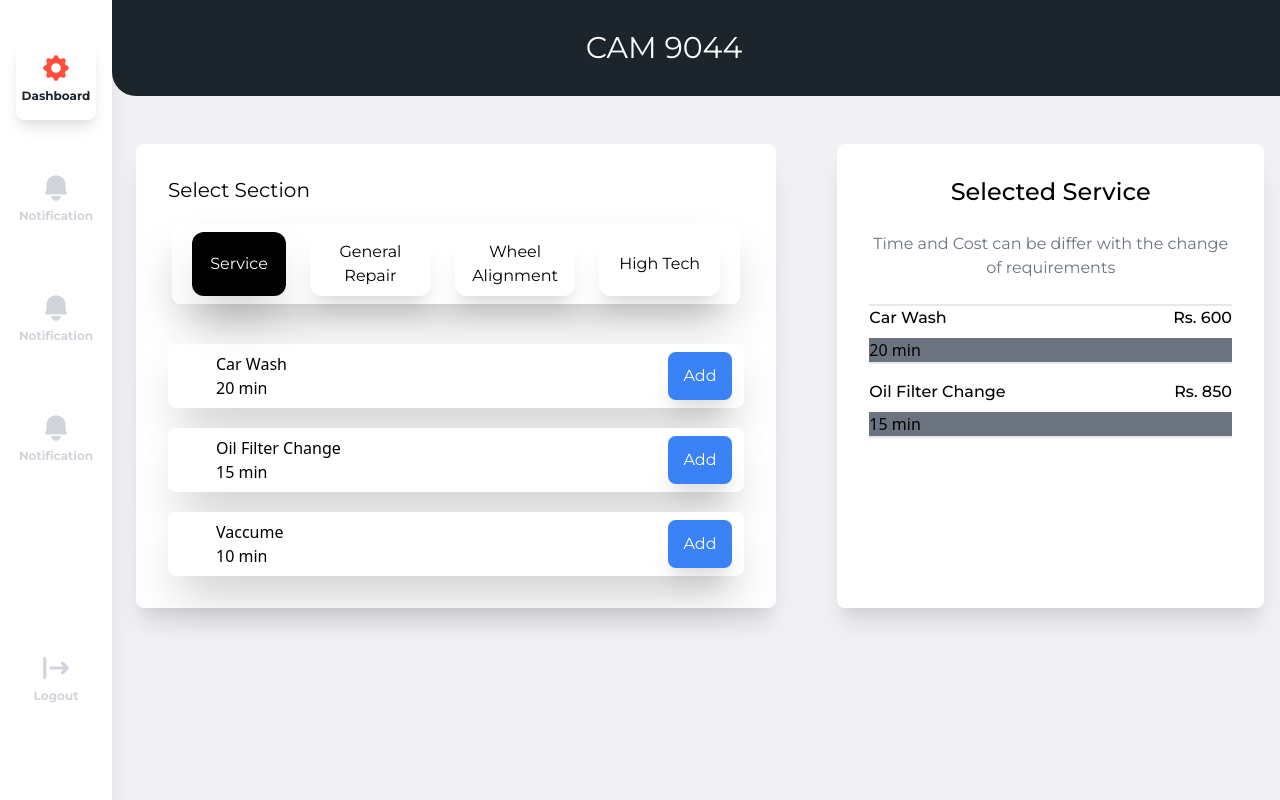
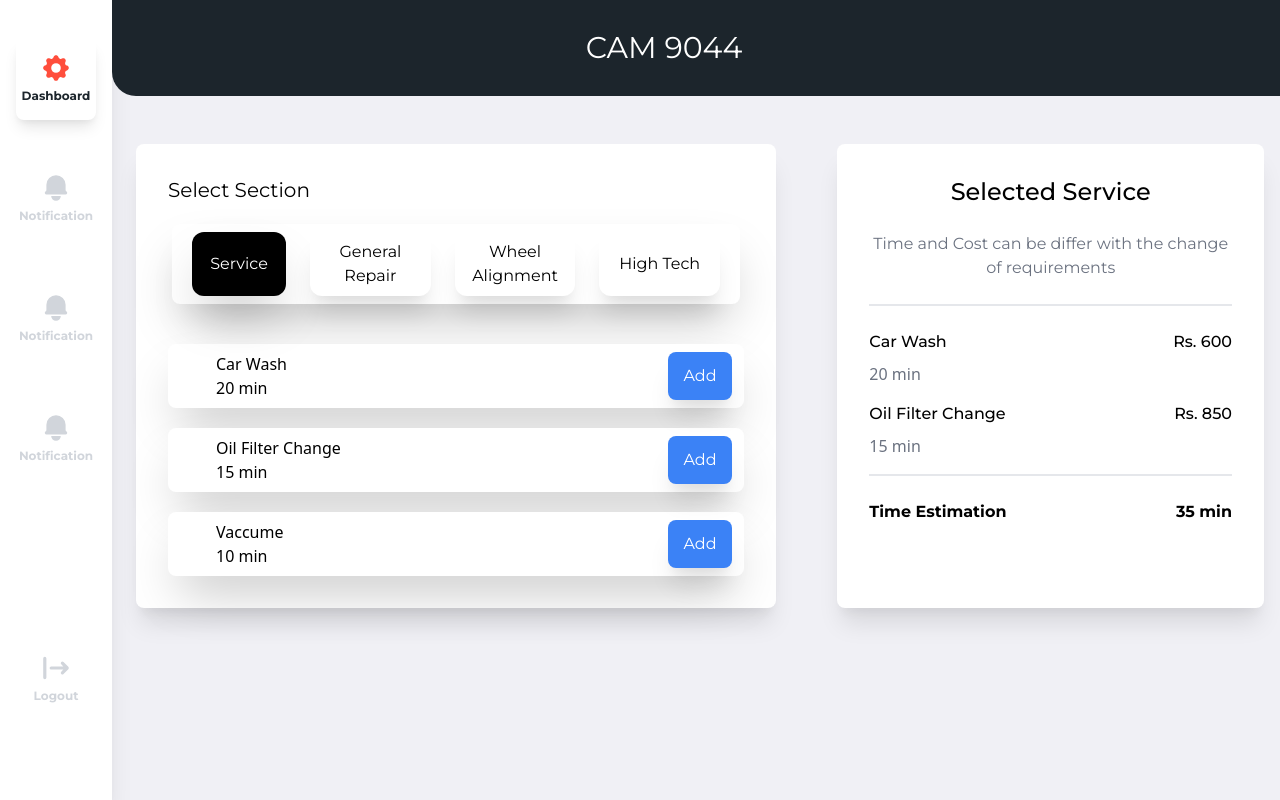
Before and after one commit to dumidu1998/autoaid-front, a React (Create React App) app: page /serviceadvisor/section/selection in a window 1280 px wide. Built offline with nearby package versions, Linux system fonts and the light colour scheme.

Commit message:
SelectedServiceV2.1

```diff
--- a/src/components/Atoms/SelectedServiceActivitiesSVAD.js
+++ b/src/components/Atoms/SelectedServiceActivitiesSVAD.js
@@ -2,7 +2,7 @@ import React from 'react'
 
 export default function SelectedServiceActivitiesSVAD(props) {
     return (
-        <div className="flex flex-col">
+        <div className="flex flex-col mt-4">
             <div className="flex  justify-between items-center ">
                 <div className="font-primary text-black font-medium ">
                     {props.activity}
@@ -11,10 +11,9 @@ export default function SelectedServiceActivitiesSVAD(props) {
                     Rs. {props.price}
                 </div>
             </div>
-            <div className="bg-gray-500 flex justify-start mt-2 ">
+            <div className="text-gray-500 flex justify-start mt-2 ">
                 {props.time} min
             </div>
-            <div className="border-b-2 mb-4"></div>
         </div>
     )
 }
--- /dev/null
+++ b/src/components/Atoms/TimeEstimationSVAD.js
@@ -0,0 +1,14 @@
+import React from 'react'
+
+export default function TimeEstimationSVAD(props) {
+    return (
+        <div className="flex justify-between items-center font-bold font-primary ">
+            <div>
+                Time Estimation
+            </div>
+            <div>
+                {props.time} min
+            </div>
+        </div>
+    )
+}
--- a/src/pages/serviceAdvisor/SectionSelection.js
+++ b/src/pages/serviceAdvisor/SectionSelection.js
@@ -5,6 +5,7 @@ import SectionItems from '../../components/Atoms/serviceStation/SectionItems'
 import SectionSelectionTop from '../../components/Atoms/serviceStation/SectionSelectionTop'
 import SelectionSectionNavbar from '../../components/Atoms/serviceStation/SelectionSectionNavbar'
 import TopContainerVNo from '../../components/Atoms/technician/TopContainerVNo'
+import TimeEstimationSVAD from '../../components/Atoms/TimeEstimationSVAD'
 import SelectionSectionNavbarMolecular from '../../components/Moleculars/serviceAdvisor/SelectionSectionNavbarMolecular'
 import SideNav from '../../components/Moleculars/serviceAdvisor/sideNav'
 
@@ -32,8 +33,14 @@ export default function SectionSelection() {
                         </div>
                         <div className="w-2/6 bg-white shadow-xl rounded-lg mt-12  mr-32 p-8">
                             <SelectedSevicesSVAD heading1="Selected Service" description="Time and Cost can be differ with the change of requirements "/>
-                            <SelectedServiceActivitiesSVAD activity="Car Wash " price="600 " time="20"/>
-                            <SelectedServiceActivitiesSVAD activity="Oil Filter Change " price="850 " time="15"/>
+                            <div className="mt-6 mb-4">
+                                <SelectedServiceActivitiesSVAD activity="Car Wash " price="600 " time="20"/>
+                                <SelectedServiceActivitiesSVAD activity="Oil Filter Change " price="850 " time="15"/>
+                                <div className="border-b-2 mt-4"></div>
+                            </div>
+                            <div className="mt-6">
+                                <TimeEstimationSVAD time="35"/>
+                            </div>
                         </div>
                     </div>
                 </div>
```
